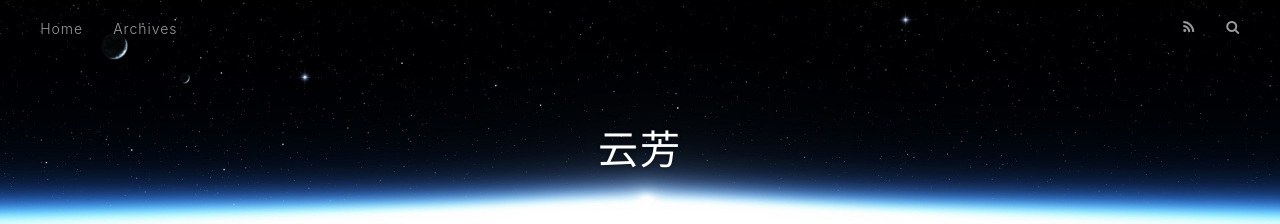
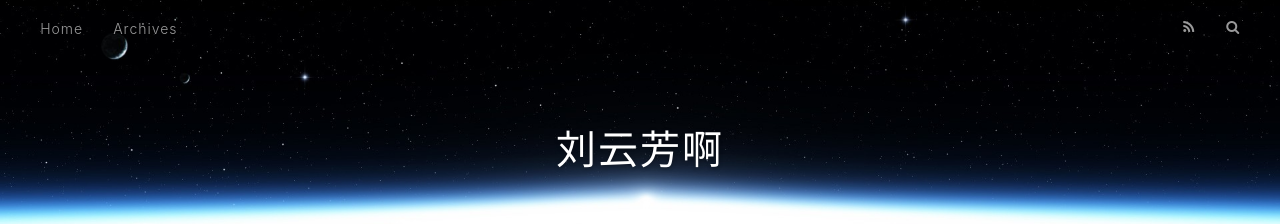
Before and after one commit to yunfangl/yunfangl.github.io, a plain HTML site: page index.html in a window 1280 px wide. Shown: the top 224 px of the page. Drawn offline with nearby package versions, Linux system fonts and the light colour scheme.

Commit message:
Site updated: 2019-03-13 16:27:54

```diff
--- a/index.html
+++ b/index.html
@@ -5,17 +5,17 @@
 
 
 
-  <title>云芳</title>
+  <title>刘云芳啊</title>
   <meta name="viewport" content="width=device-width, initial-scale=1, maximum-scale=1">
   <meta property="og:type" content="website">
-<meta property="og:title" content="云芳">
+<meta property="og:title" content="刘云芳啊">
 <meta property="og:url" content="http://yoursite.com/index.html">
-<meta property="og:site_name" content="云芳">
+<meta property="og:site_name" content="刘云芳啊">
 <meta property="og:locale" content="default">
 <meta name="twitter:card" content="summary">
-<meta name="twitter:title" content="云芳">
+<meta name="twitter:title" content="刘云芳啊">
 
-    <link rel="alternate" href="/atom.xml" title="云芳" type="application/atom+xml">
+    <link rel="alternate" href="/atom.xml" title="刘云芳啊" type="application/atom+xml">
 
 
     <link rel="icon" href="/favicon.png">
@@ -34,7 +34,7 @@
   <div id="header-outer" class="outer">
     <div id="header-title" class="inner">
       <h1 id="logo-wrap">
-        <a href="/" id="logo">云芳</a>
+        <a href="/" id="logo">刘云芳啊</a>
       </h1>
 
     </div>
@@ -97,7 +97,7 @@
 
     </div>
     <footer class="article-footer">
-      <a data-url="http://yoursite.com/2019/03/13/hello-world/" data-id="cjt6xcvnm0000cg9da5dfaiy6" class="article-share-link">Share</a>
+      <a data-url="http://yoursite.com/2019/03/13/hello-world/" data-id="cjt6xw1hj0000yw9dsmzqiclp" class="article-share-link">Share</a>
 
 
     </footer>
```
Also changed, not shown: 2019/03/13/hello-world/index.html (+5 -5 lines), archives/2019/03/index.html (+6 -6 lines), archives/2019/index.html (+6 -6 lines), archives/index.html (+6 -6 lines).
